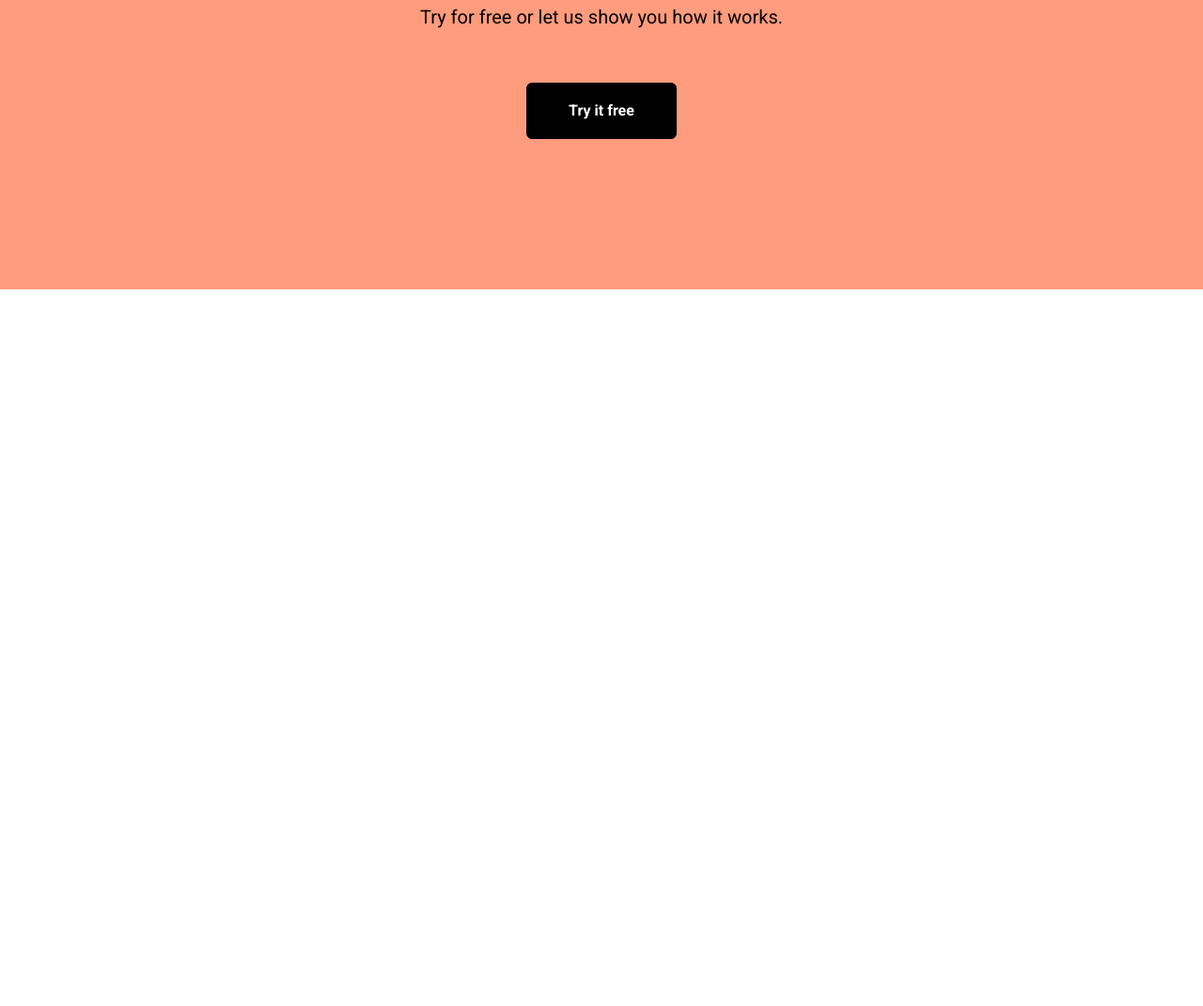
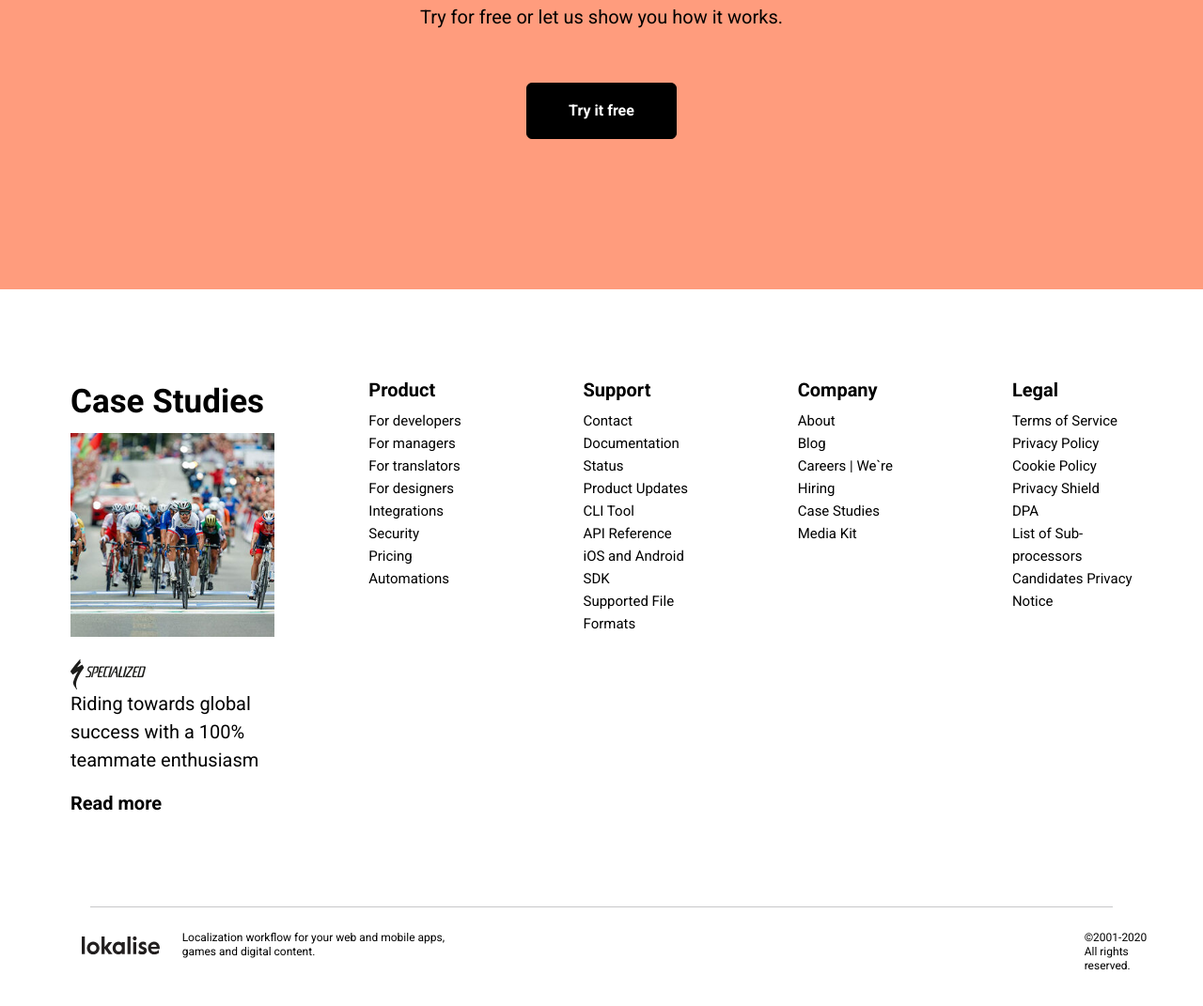
Before and after one commit to vada25/landingPageEx2, a plain HTML site: page index.html in a window 1280 px wide. Shown: the part 8065-9136 px from the top of the page at 94% size. Before the commit the page ends 8381 px from the top, so only its background shows below. Drawn offline with nearby package versions, Linux system fonts and the light colour scheme.

Commit message:
add footer / completed

```diff
--- a/index.html
+++ b/index.html
@@ -228,11 +228,76 @@
                 <button class="btn btn-primary btn_info btn_tryit" type="submit">Try it free</button>
             </div>
         </div>
-
+        <div class="container-fluid case">
+            <div class="row">
+                <div class="col-3 case_left">
+                    <h5 class="manage_descr case-descr">Case Studies</h5>
+                    <img src="img/bike.png" alt="bike" class="img-fluid bike">
+                    <br>
+                    <br>
+                    <img src="img/Frame_btm.svg" alt="frame" class="img-fluid">
+                    <p class="case_text team_text">Riding towards global success with a 100% teammate enthusiasm</p>
+                    <a href="#" class="case_read">Read more</a>
+                </div>
+                <div class="col-9 container">
+                    <div class="row">
+                        <div class="col-2 case_column ms-auto">
+                            <h6 class="case_head">Product</h6>
+                            <div><a href="#" class="case_link">For developers</a></div>
+                            <div><a href="#" class="case_link">For managers</a></div>
+                            <div><a href="#" class="case_link">For translators</a></div>
+                            <div><a href="#" class="case_link">For designers</a></div>
+                            <div><a href="#" class="case_link">Integrations</a></div>
+                            <div><a href="#" class="case_link">Security</a></div>
+                            <div><a href="#" class="case_link">Pricing</a></div>
+                            <div><a href="#" class="case_link">Automations</a></div>
+                        </div>
+                        <div class="col-2 case_column ms-auto">
+                            <h6 class="case_head">Support</h6>
+                            <div><a href="#" class="case_link">Contact</a></div>
+                            <div><a href="#" class="case_link">Documentation</a></div>
+                            <div><a href="#" class="case_link">Status</a></div>
+                            <div><a href="#" class="case_link">Product Updates</a></div>
+                            <div><a href="#" class="case_link">CLI Tool</a></div>
+                            <div><a href="#" class="case_link">API Reference</a></div>
+                            <div><a href="#" class="case_link">iOS and Android SDK</a></div>
+                            <div><a href="#" class="case_link">Supported File Formats</a></div>
+                        </div>
+                        <div class="col-2 case_column ms-auto">
+                            <h6 class="case_head">Company</h6>
+                            <div><a href="#" class="case_link">About</a></div>
+                            <div><a href="#" class="case_link">Blog</a></div>
+                            <div><a href="#" class="case_link">Careers | We`re Hiring</a></div>
+                            <div><a href="#" class="case_link">Case Studies</a></div>
+                            <div><a href="#" class="case_link">Media Kit</a></div>
+                        </div>
+                        <div class="col-2 case_column ms-auto">
+                            <h6 class="case_head">Legal</h6>
+                            <div><a href="#" class="case_link">Terms of Service</a></div>
+                            <div><a href="#" class="case_link">Privacy Policy</a></div>
+                            <div><a href="#" class="case_link">Cookie Policy</a></div>
+                            <div><a href="#" class="case_link">Privacy Shield</a></div>
+                            <div><a href="#" class="case_link">DPA</a></div>
+                            <div><a href="#" class="case_link">List of Sub-processors</a></div>
+                            <div><a href="#" class="case_link">Candidates Privacy Notice</a></div>
+                        </div>
+                    </div>
+                </div>
+            </div>
+        </div>
     </main>
-
     <footer class="footer">
-        <h6></h6>
+        <hr class="line">
+        <div class="container-fluid">
+            <div class="row">
+                <img src="img/lokalize.svg" alt="logo_4" class="logo_footer col-1">
+                <p class="footer_descr col-3">Localization workflow for your web and mobile apps, games and digital content.</p>
+                <div class="col-1 allrights footer_descr offset-6">
+                    <div>©2001-2020</div>
+                    <div>All rights reserved.</div>
+                </div>
+            </div>
+        </div>
     </footer>
 </body>
 </html>
--- a/styles.css
+++ b/styles.css
@@ -320,3 +320,64 @@ body {
     border-color: var(--color-black);
     margin-bottom: 160px;
 }
+/* ----------------------CASE ----------------------------*/
+.case {
+    padding-top: 95px;
+    padding-right: 75px;
+    padding-bottom: 95px;
+}
+.case_left {
+    padding-left: 75px;
+}
+.case-descr {
+    padding-left: 0;
+    padding-top: 0;
+}
+.case_text {
+    margin-top: 0;
+    margin-right: 0;
+}
+.case_read {
+    color: var(--color-black);
+    font-size: 20px;
+    font-style: normal;
+    font-weight: 600;
+    line-height: 30px;
+    text-decoration: none;
+}
+.case_head {
+    color: var(--color-black);
+    font-size: 20px;
+    font-style: normal;
+    font-weight: 600;
+    line-height: 25px;
+}
+.case_link {
+    color: var(--color-black);
+    font-size: 15px;
+    font-style: normal;
+    font-weight: 400;
+    line-height: 15px;
+    text-decoration: none;
+
+}
+/* ----------------------FOOTER ----------------------------*/
+.footer {
+    height: 125px;
+}
+.footer_descr {
+    color: var(--color-black);
+    font-size: 12px;
+    font-style: normal;
+    font-weight: 400;
+    line-height: 15px;
+    padding-top: 15px;
+}
+.logo_footer {
+    margin-left: 75px;
+}
+.line {
+    width: 85%;
+    margin: 0 auto;
+    padding-bottom: 10px;
+}
```
Also changed, not shown: img/Frame_btm.svg (added), img/bike.png (added), img/lokalize.svg (added).
